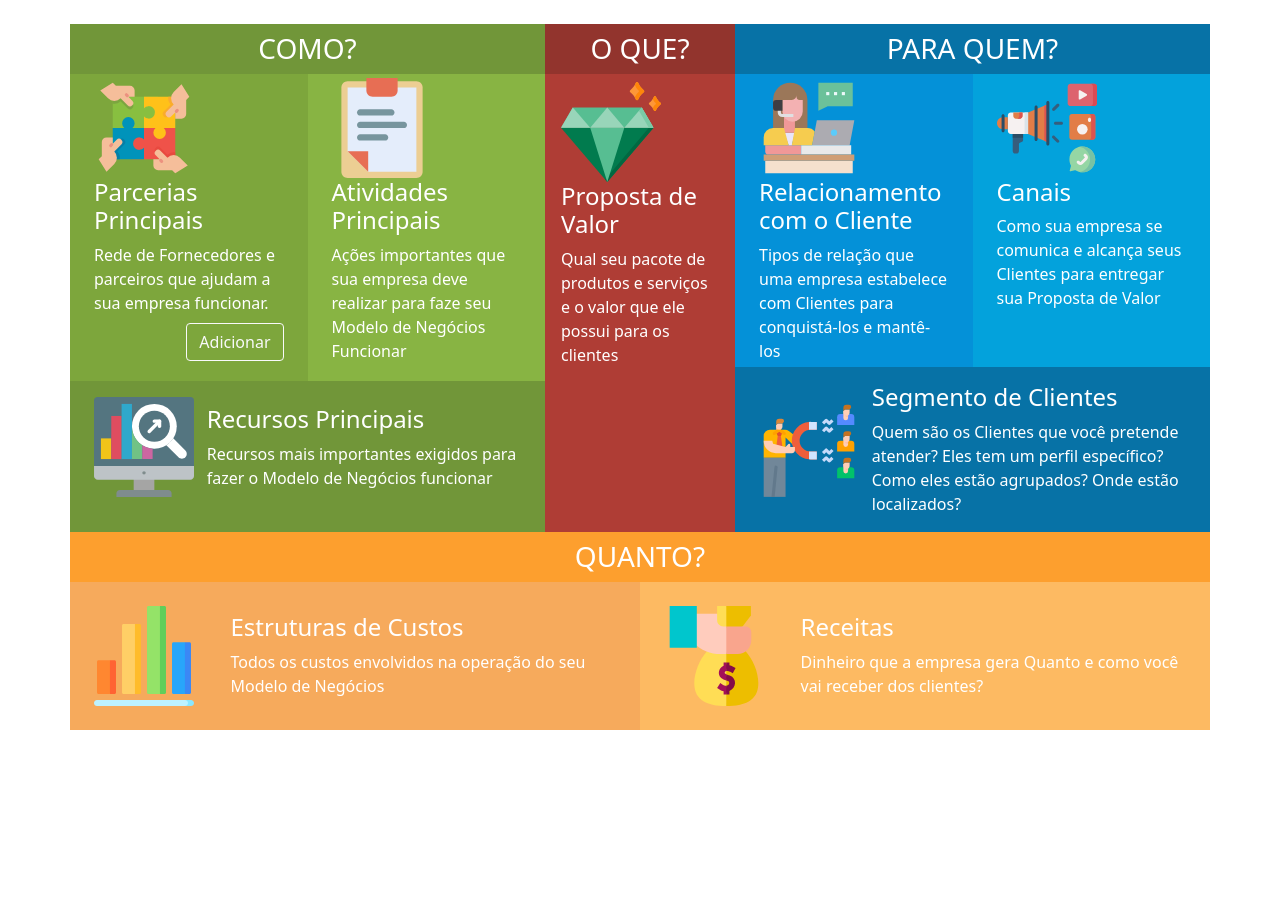
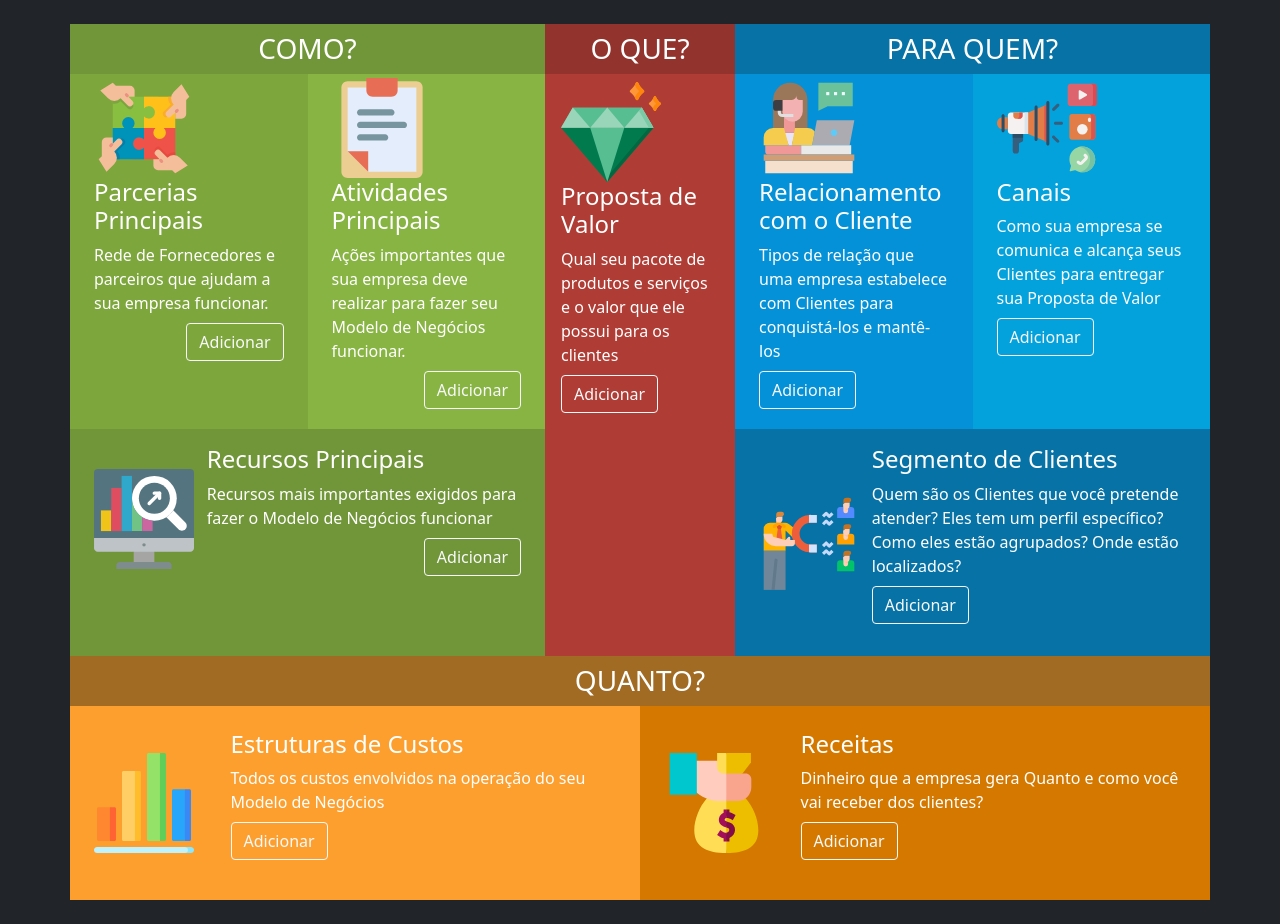
Before and after one commit to LucasViniciusLima/sbtn, an Angular app: page /businessmodel in a window 1280 px wide. Before the commit the page ends 800 px from the top, so only its background shows below. Built offline with nearby package versions, Linux system fonts and the light colour scheme.

Commit message:
editar-item-busynessmodel-works

```diff
--- a/src/app/app.module.ts
+++ b/src/app/app.module.ts
@@ -17,7 +17,7 @@ import { FerramentasModule } from './ferramentas/ferramentas.module';
     BrowserModule,
     routing,
     CommonModule,
-    FerramentasModule
+    FerramentasModule,
   ],
   providers: [ ],
   bootstrap: [AppComponent]
--- a/src/app/ferramentas/busyness-model/busyness-model.component.html
+++ b/src/app/ferramentas/busyness-model/busyness-model.component.html
@@ -1 +1,3 @@
-<router-outlet></router-outlet>
+<div class="bg-dark h-100">
+    <router-outlet></router-outlet>
+</div>
--- a/src/app/ferramentas/busyness-model/editar-item-busyness/editar-item-busyness.component.css
+++ b/src/app/ferramentas/busyness-model/editar-item-busyness/editar-item-busyness.component.css
@@ -0,0 +1,11 @@
+.busynessItemEdit{
+    width: 300px;
+    height: 300px;
+}
+
+@media only screen and (max-width: 760px) {
+    .busynessItemEdit{
+        width: 250px;
+        height: 250px;
+    }
+  }
--- a/src/app/ferramentas/busyness-model/editar-item-busyness/editar-item-busyness.component.html
+++ b/src/app/ferramentas/busyness-model/editar-item-busyness/editar-item-busyness.component.html
@@ -1,22 +1,27 @@
-<div class="container py-md-4">
-    <div class="card border-success mb-">
-        <div class="row card-body text-success">
+<div class="bg-dark  min-vh-100">
+    <div class="container mx-md-5 py-3 py-md-4 px-md-5">
+        <div [class]="getBorder()">
+            <div class="row card-body" [class]="getFont()">
                 <div class="col-12">
-                <a class="bi bi-arrow-left-circle" style="font-size: 3rem; text-decoration: none; color:green;"></a>
+                    <a class="bi bi-arrow-left-circle" [class]="getFont()"
+                        style="font-size: 3rem; text-decoration: none;"></a>
                 </div>
-            <div class="col-5">
-                <img [src]="item.icone" alt="icone">
+                <div class="col-md-3">
+                    <img class="busynessItemEdit" [src]="getIcon()" alt="icone">
                 </div>
-            <div class="col-7">
+                <div class="col-md-9 px-4 px-md-5">
                     <h3>{{ bloco.titulo }}</h3>
                     <h1 class="card-title">{{ item.titulo }}</h1>
                     <div class="card-text">{{ item.descricao }}</div>
                     <ul>
                         <li *ngFor="let subitem of item.subitens">{{ subitem }}</li>
                     </ul>
-                <input type="text">
-                <button class="btn btn-success">adicionar</button>
+                    <div class="input-group mb-3">
+                        <input type="text" class="form-control" placeholder="Descreva a ação ou item aqui." [(ngModel)]="formValue">
+                        <button [class]="getButton()" type="button" (click)="addSubItem()">Adicionar</button>
                     </div>
                 </div>
             </div>
         </div>
+    </div>
+</div>
--- a/src/app/ferramentas/busyness-model/editar-item-busyness/editar-item-busyness.component.ts
+++ b/src/app/ferramentas/busyness-model/editar-item-busyness/editar-item-busyness.component.ts
@@ -1,4 +1,5 @@
 import { Component, OnInit } from '@angular/core';
+import { Router } from '@angular/router';
 
 @Component({
   selector: 'editar-item-busyness',
@@ -8,21 +9,43 @@ import { Component, OnInit } from '@angular/core';
 export class EditarItemBusynessComponent implements OnInit {
 
   bloco: any = {
-    estilo: '',
+    estilo: 'success',
     titulo: 'COMO?'
   };
 
   item: any = {
     icone: '../../../assets/parceria.svg',
-    titulo: 'TITULO do Item',
-    descricao: 'DESCRICAO  do Item',
-    subitens: ['item 00','item 01']
+    titulo: 'TITULO DO ITEM',
+    descricao: 'DESCRICAO DO ITEM',
+    subitens: ['']
   };
 
+  formValue: string = '';
 
-  constructor() { }
+  constructor(private route: Router) {
+    const nav = this.route.getCurrentNavigation();
+    this.bloco = nav.extras.state.bloco;
+    this.item = nav.extras.state.item;
+   }
 
   ngOnInit(): void {
   }
 
+  getFont(){
+    return 'text-'+this.bloco.estilo;
+  }
+  getButton(){
+    return 'btn btn-lg btn-'+this.bloco.estilo;
+  }
+  getBorder(){
+    return 'card mx-md-5 border-'+this.bloco.estilo;
+  }
+  getIcon(){
+    return this.item.icone;
+  }
+  addSubItem(){
+    this.item.subitens.push(this.formValue);
+    this.formValue = '';
+  }
+
 }
--- a/src/app/ferramentas/busyness-model/home/home.component.html
+++ b/src/app/ferramentas/busyness-model/home/home.component.html
@@ -8,48 +8,48 @@
                 <div class="col-md-6 py-2 px-4 py-md-1" style="background-color: #7da63c;">
                     <div class="row justify-content-center align-items-center">
                         <div class="col-3 col-md-12">
-                            <img class="busynessIcon" src="../../../assets/parceria.svg" alt="">
+                            <img class="busynessIcon" [src]="getIcon(0)" alt="">
                         </div>
                         <div class="col-9 col-md-12">
-                            <h4>Parcerias Principais</h4>
-                            <div>Rede de Fornecedores e parceiros que ajudam a sua empresa funcionar.</div>
-                            <ul *ngIf="itens[0].length > 0">
-                                <li *ngFor="let item of itens[0]">{{item}}</li>
+                            <h4>{{ getTitulo(0) }}</h4>
+                            <div>{{ getDescricao(0) }}</div>
+                            <ul *ngIf="getSubItens(0).length > 0">
+                                <li *ngFor="let obj of getSubItens(0)"> {{ obj }}</li>
                             </ul>
-                            <div>
-                                <button type="button"
-                                    class="mb-md-3 mt-2 float-md-end btn btn-outline-light">Adicionar</button>
-                            </div>
+                            <button type="button"
+                                class="mb-md-3 mt-2 float-md-end btn btn-outline-light" (click)="btnAction(0)">Adicionar</button>
                         </div>
                     </div>
                 </div>
                 <div class="col-md-6 py-2 px-4 py-md-1" style="background-color: #88b443;">
                     <div class="row justify-content-center align-items-center">
                         <div class="col-3 col-md-12">
-                            <img class="busynessIcon" src="../../../assets/tarefa.svg" alt="">
+                            <img class="busynessIcon" [src]="getIcon(1)" alt="">
                         </div>
                         <div class="col-9 col-md-12">
-                            <h4>Atividades Principais</h4>
-                            <div>Ações importantes que sua empresa deve realizar para faze seu Modelo de Negócios
-                                Funcionar
-                            </div>
-                            <ul *ngIf="itens[1].length > 0">
-                                <li *ngFor="let item of itens[1]">{{item}}</li>
+                            <h4>{{ getTitulo(1) }}</h4>
+                            <div>{{ getDescricao(1) }}</div>
+                            <ul *ngIf="getSubItens(1).length > 0">
+                                <li *ngFor="let obj of getSubItens(1)"> {{ obj }}</li>
                             </ul>
+                            <button type="button"
+                                class="mb-md-3 mt-2 float-md-end btn btn-outline-light" (click)="btnAction(1)">Adicionar</button>
                         </div>
                     </div>
                 </div>
                 <div class="col-12 py-2 px-4 py-md-3">
                     <div class="row justify-content-center align-items-center">
                         <div class="col-3">
-                            <img class="busynessIcon" src="../../../assets/grafico-de-barras.svg" alt="">
+                            <img class="busynessIcon" [src]="getIcon(2)" alt="">
                         </div>
                         <div class="col-9">
-                            <h4>Recursos Principais</h4>
-                            <div>Recursos mais importantes exigidos para fazer o Modelo de Negócios funcionar</div>
-                            <ul *ngIf="itens[2].length > 0">
-                                <li *ngFor="let item of itens[2]">{{item}}</li>
+                            <h4>{{ getTitulo(2) }}</h4>
+                            <div>{{ getDescricao(2) }}</div>
+                            <ul *ngIf="getSubItens(2).length > 0">
+                                <li *ngFor="let obj of getSubItens(2)"> {{ obj }}</li>
                             </ul>
+                            <button type="button"
+                                class="mb-md-3 mt-2 float-md-end btn btn-outline-light" (click)="btnAction(2)">Adicionar</button>
                         </div>
                     </div>
                 </div>
@@ -63,14 +63,15 @@
                 <div class="py-2 px-3 h-100" style="background-color: #af3d35;">
                     <div class="row justify-content-center align-items-center">
                         <div class="col-3 col-md-12">
-                            <img class="busynessIcon" src="../../../assets/valor.svg" alt="">
+                            <img class="busynessIcon" [src]="getIcon(3)" alt="">
                         </div>
                         <div class="col-9 col-md-12">
-                            <h4>Proposta de Valor</h4>
-                            <div>Qual seu pacote de produtos e serviços e o valor que ele possui para os clientes</div>
-                            <ul *ngIf="itens[3].length > 0">
-                                <li *ngFor="let item of itens[3]">{{item}}</li>
+                            <h4>{{ getTitulo(3) }}</h4>
+                            <div>{{ getDescricao(3) }}</div>
+                            <ul *ngIf="getSubItens(3).length > 0">
+                                <li *ngFor="let obj of getSubItens(3)"> {{ obj }}</li>
                             </ul>
+                            <button type="button" class="mb-md-3 mt-2 btn btn-outline-light" (click)="btnAction(3)">Adicionar</button>
                         </div>
                     </div>
                 </div>
@@ -84,83 +85,82 @@
                 <div class="col-md-6 py-2 px-4 py-md-1" style="background-color: #0491d8;">
                     <div class="row justify-content-center align-items-center">
                         <div class="col-3 col-md-12">
-                            <img class="busynessIcon" src="../../../assets/agente-de-atendimento-ao-cliente.svg" alt="">
+                            <img class="busynessIcon" [src]="getIcon(4)" alt="">
                         </div>
                         <div class="col-9 col-md-12">
-                            <h4>Relacionamento com o Cliente</h4>
-                            <div>Tipos de relação que uma empresa estabelece com Clientes para conquistá-los e mantê-los
-                            </div>
-                            <ul *ngIf="itens[4].length > 0">
-                                <li *ngFor="let item of itens[4]">{{item}}</li>
+                            <h4>{{ getTitulo(4) }}</h4>
+                            <div>{{ getDescricao(4) }}</div>
+                            <ul *ngIf="getSubItens(4).length > 0">
+                                <li *ngFor="let obj of getSubItens(4)"> {{ obj }}</li>
                             </ul>
+                            <button type="button" class="mb-md-3 mt-2 btn btn-outline-light" (click)="btnAction(4)">Adicionar</button>
                         </div>
                     </div>
                 </div>
                 <div class="col-md-6 py-2 px-4 py-md-1" style="background-color: #03a2dc;">
                     <div class="row justify-content-center align-items-center">
                         <div class="col-3 col-md-12">
-                            <img class="busynessIcon" src="../../../assets/midia-social.svg" alt="">
+                            <img class="busynessIcon" [src]="getIcon(5)" alt="">
                         </div>
                         <div class="col-9 col-md-12">
-                            <h4>Canais</h4>
-                            <div>Como sua empresa se comunica e alcança seus Clientes para entregar sua Proposta de
-                                Valor
-                            </div>
-                            <ul *ngIf="itens[5].length > 0">
-                                <li *ngFor="let item of itens[5]">{{item}}</li>
+                            <h4>{{ getTitulo(5) }}</h4>
+                            <div>{{ getDescricao(5) }}</div>
+                            <ul *ngIf="getSubItens(5).length > 0">
+                                <li *ngFor="let obj of getSubItens(5)"> {{ obj }}</li>
                             </ul>
+                            <button type="button" class="mb-md-3 mt-2 btn btn-outline-light" (click)="btnAction(5)">Adicionar</button>
                         </div>
                     </div>
                 </div>
                 <div class="col-12 py-2 px-4 py-md-3">
                     <div class="row justify-content-center align-items-center">
                         <div class="col-3">
-                            <img class="busynessIcon" src="../../../assets/engajamento-da-marca.svg" alt="">
+                            <img class="busynessIcon" [src]="getIcon(6)" alt="">
                         </div>
                         <div class="col-9">
-                            <h4>Segmento de Clientes</h4>
-                            <div>Quem são os Clientes que você pretende atender? Eles tem um perfil específico? Como
-                                eles estão
-                                agrupados? Onde estão localizados?
-                            </div>
-                            <ul *ngIf="itens[6].length > 0">
-                                <li *ngFor="let item of itens[6]">{{item}}</li>
+                            <h4>{{ getTitulo(6) }}</h4>
+                            <div>{{ getDescricao(6) }}</div>
+                            <ul *ngIf="getSubItens(6).length > 0">
+                                <li *ngFor="let obj of getSubItens(6)"> {{ obj }}</li>
                             </ul>
+                            <button type="button" class="mb-md-3 mt-2 btn btn-outline-light" (click)="btnAction(6)">Adicionar</button>
                         </div>
                     </div>
                 </div>
             </div>
         </div>
-        <div class="col-md-12 pt-1 pt-md-2" style="background-color: #fd9f2e">
+        <div class="col-md-12 pt-1 pt-md-2" style="background-color: #a16b24">
             <div class="row">
                 <div class="col-12">
                     <h3 class="text-center">QUANTO?</h3>
                 </div>
-                <div class="col-md-6 py-2 px-4 py-md-4" style="background-color: #f6aa5c;">
+                <div class="col-md-6 py-2 px-4 py-md-4" style="background-color: #fd9f2e;">
                     <div class="row justify-content-center align-items-center">
                         <div class="col-3">
-                            <img class="busynessIcon" src="../../../assets/aplicativo-de-planilha.svg" alt="">
+                            <img class="busynessIcon" [src]="getIcon(7)" alt="">
                         </div>
                         <div class="col-9">
-                            <h4>Estruturas de Custos</h4>
-                            <div>Todos os custos envolvidos na operação do seu Modelo de Negócios</div>
-                            <ul *ngIf="itens[7].length > 0">
-                                <li *ngFor="let item of itens[7]">{{item}}</li>
+                            <h4>{{ getTitulo(7) }}</h4>
+                            <div>{{ getDescricao(7) }}</div>
+                            <ul *ngIf="getSubItens(7).length > 0">
+                                <li *ngFor="let obj of getSubItens(7)"> {{ obj }}</li>
                             </ul>
+                            <button type="button" class="mb-md-3 mt-2 btn btn-outline-light" (click)="btnAction(7)">Adicionar</button>
                         </div>
                     </div>
                 </div>
-                <div class="col-md-6 py-2 px-4 py-md-4" style="background-color: #fdba62;">
+                <div class="col-md-6 py-2 px-4 py-md-4" style="background-color: #d47800;">
                     <div class="row justify-content-center align-items-center">
                         <div class="col-3">
-                            <img class="busynessIcon" src="../../../assets/bolsa-de-dinheiro.svg" alt="">
+                            <img class="busynessIcon" [src]="getIcon(8)" alt="">
                         </div>
                         <div class="col-9">
-                            <h4>Receitas</h4>
-                            <div>Dinheiro que a empresa gera Quanto e como você vai receber dos clientes?</div>
-                            <ul *ngIf="itens[8].length > 0">
-                                <li *ngFor="let item of itens[8]">{{item}}</li>
+                            <h4>{{ getTitulo(8) }}</h4>
+                            <div>{{ getDescricao(8) }}</div>
+                            <ul *ngIf="getSubItens(8).length > 0">
+                                <li *ngFor="let obj of getSubItens(8)"> {{ obj }}</li>
                             </ul>
+                            <button type="button" class="mb-md-3 mt-2 btn btn-outline-light" (click)="btnAction(8)">Adicionar</button>
                         </div>
                     </div>
                 </div>
--- a/src/app/ferramentas/busyness-model/home/home.component.ts
+++ b/src/app/ferramentas/busyness-model/home/home.component.ts
@@ -1,4 +1,5 @@
 import { Component, OnInit } from '@angular/core';
+import { Router } from '@angular/router';
 
 @Component({
   selector: 'app-home',
@@ -7,21 +8,111 @@ import { Component, OnInit } from '@angular/core';
 })
 export class HomeComponent implements OnInit {
 
-  itens = new Array<any>(9);
+  itens: any[] = [
+    {
+      icone: '../../../assets/parceria.svg',
+      titulo: 'Parcerias Principais',
+      descricao: 'Rede de Fornecedores e parceiros que ajudam a sua empresa funcionar.',
+      subitens: []
+    },
+    {
+      icone: '../../../assets/tarefa.svg',
+      titulo: 'Atividades Principais',
+      descricao: 'Ações importantes que sua empresa deve realizar para fazer seu Modelo de Negócios funcionar.',
+      subitens: []
+    },
+    {
+      icone: '../../../assets/grafico-de-barras.svg',
+      titulo: 'Recursos Principais',
+      descricao: 'Recursos mais importantes exigidos para fazer o Modelo de Negócios funcionar',
+      subitens: []
+    },
+    {
+      icone: '../../../assets/valor.svg',
+      titulo: 'Proposta de Valor',
+      descricao: 'Qual seu pacote de produtos e serviços e o valor que ele possui para os clientes',
+      subitens: []
+    },
+    {
+      icone: '../../../assets/agente-de-atendimento-ao-cliente.svg',
+      titulo: 'Relacionamento com o Cliente',
+      descricao: 'Tipos de relação que uma empresa estabelece com Clientes para conquistá-los e mantê-los',
+      subitens: []
+    },
+    {
+      icone: '../../../assets/midia-social.svg',
+      titulo: 'Canais',
+      descricao: 'Como sua empresa se comunica e alcança seus Clientes para entregar sua Proposta de Valor',
+      subitens: []
+    },
+    {
+      icone: '../../../assets/engajamento-da-marca.svg',
+      titulo: 'Segmento de Clientes',
+      descricao: 'Quem são os Clientes que você pretende atender? Eles tem um perfil específico? Como eles estão agrupados? Onde estão localizados?',
+      subitens: []
+    },
 
-  constructor() {
-    for(let i=0; i<this.itens.length; i++){
-      this.itens[i] = new Array<string>();
-    }
+
+    {
+      icone: '../../../assets/aplicativo-de-planilha.svg',
+      titulo: 'Estruturas de Custos',
+      descricao: 'Todos os custos envolvidos na operação do seu Modelo de Negócios',
+      subitens: []
+    },
+
+    {
+      icone: '../../../assets/bolsa-de-dinheiro.svg',
+      titulo: 'Receitas',
+      descricao: 'Dinheiro que a empresa gera Quanto e como você vai receber dos clientes?',
+      subitens: []
+    },
+  ];
+
+
+  blocos: any[]= [
+    { estilo: 'success', titulo: 'COMO?' },
+    { estilo: 'danger', titulo: 'O QUE?' },
+    { estilo: 'primary', titulo: 'PARA QUEM?' },
+    { estilo: 'warning', titulo: 'QUANTO?' },
+  ];
+
+
+  constructor(private router: Router) {
+
   }
 
   ngOnInit(): void {
   }
 
-  adicionarTexto(input: any, id){
-    if(input.value.length == 0 || input.value == ' ') return;
-    this.itens[id].push(input.value);
-    input.value = '';
+  getIcon(id:number){
+    return this.itens[id].icone;
+  }
+
+  getTitulo(id:number){
+    return this.itens[id].titulo;
+  }
+
+  getDescricao(id:number){
+    return this.itens[id].descricao;
+  }
+  getSubItens(id:number){
+    return this.itens[id].subitens;
+  }
+
+  btnAction(id:number){
+    var item = this.itens[id];
+    var bloco = this.getBlockById(id);
+    this.router.navigateByUrl('/businessmodel/editar', {
+      state: { item: item, bloco: bloco }
+    });
+  }
+
+  getBlockById(id:number){
+    if(id <0) return;
+    if(id < 3) return this.blocos[0];
+    if(id == 3) return this.blocos[1];
+    if(id < 7) return this.blocos[2];
+    else return this.blocos[3];
   }
 
 }
```
Also changed, not shown: src/app/ferramentas/ferramentas.module.ts (+7 -2 lines). Lines whose indentation alone changed are shown as unchanged.
